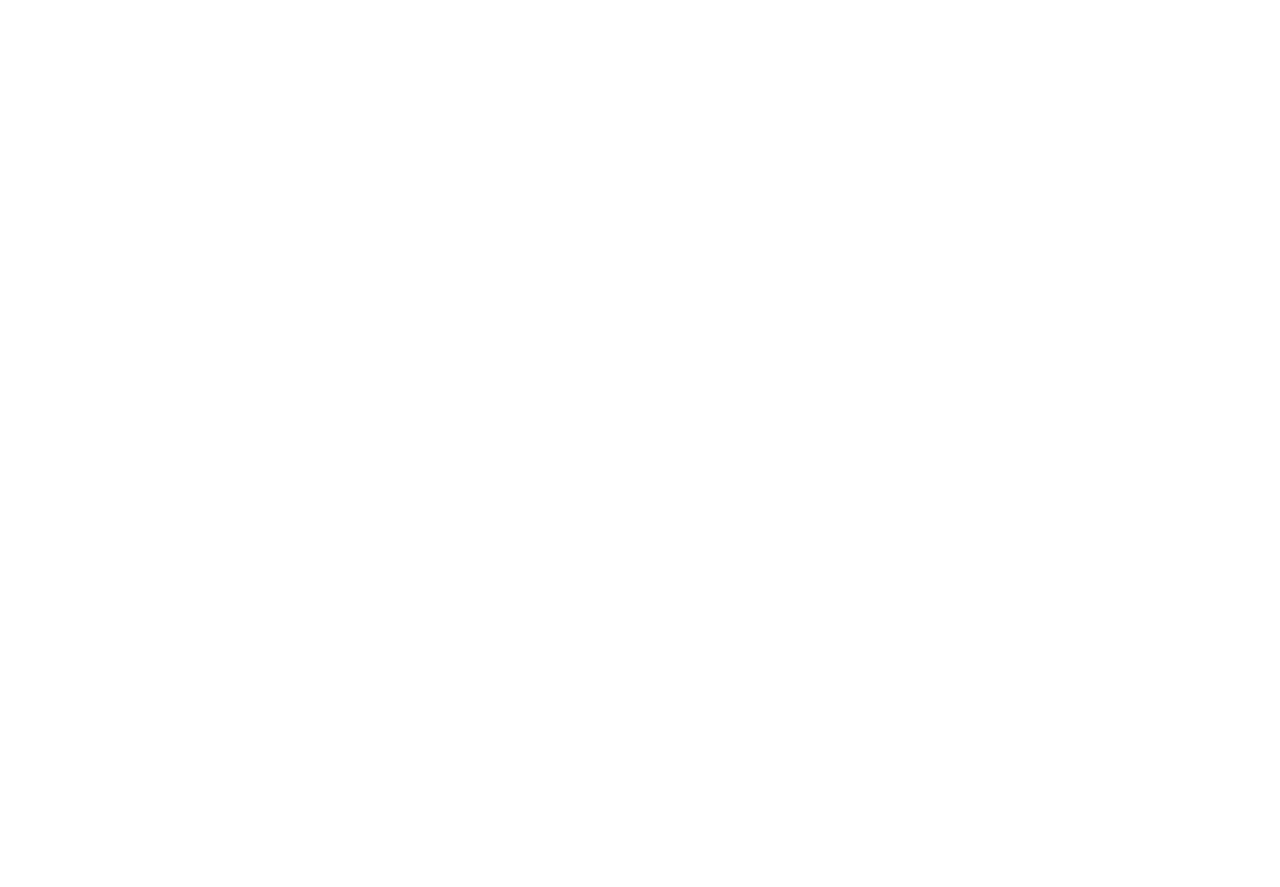
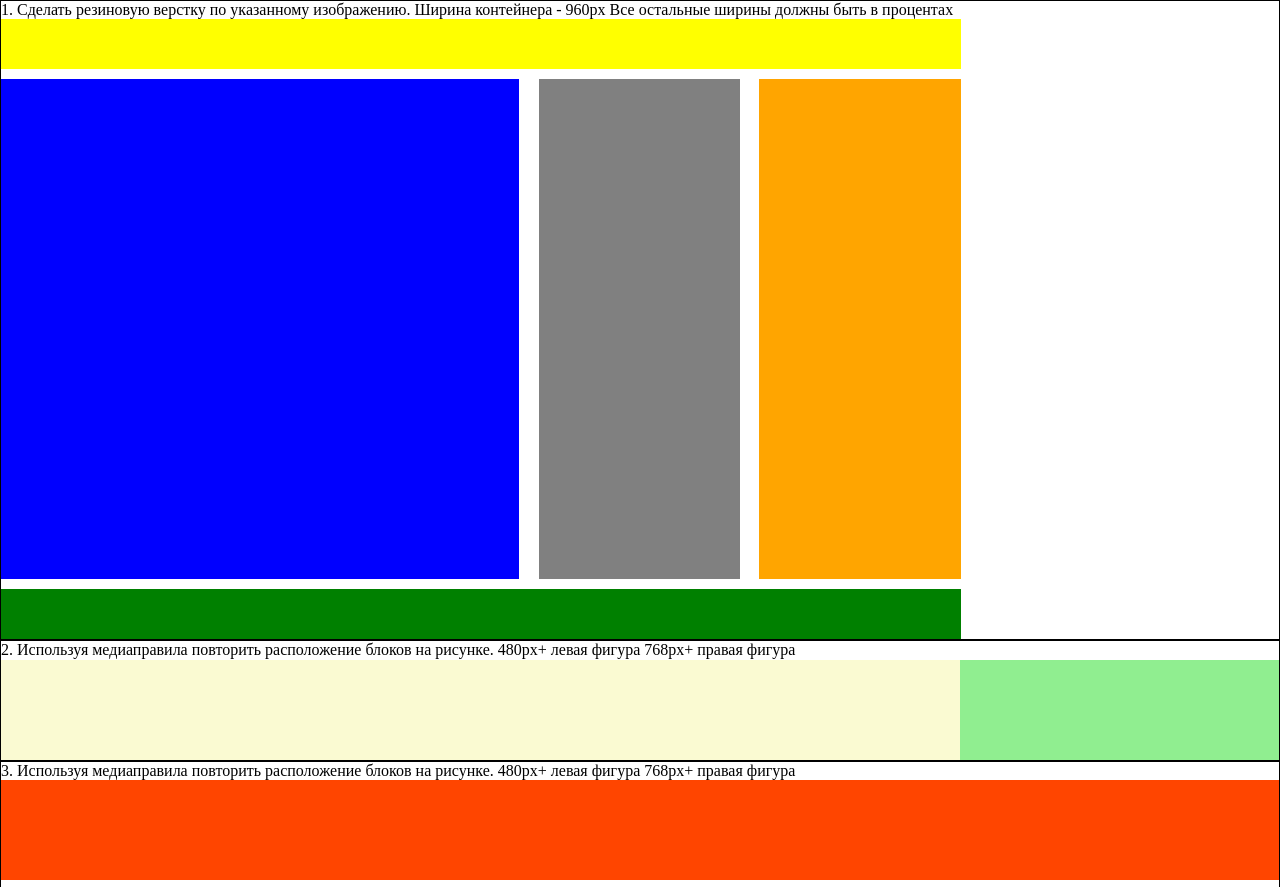
Before and after one commit to rkukin/goit-fe-course, a plain HTML site: page html-css/module-08/homework-additional/index.html in a window 1280 px wide. Shown: the top 887 px of the page. Before the commit the page ends 800 px from the top, so only its background shows below. Drawn offline with Linux system fonts and the light colour scheme.

Commit message:
module 8, additional tasks in progress

```diff
--- a/html-css/module-08/homework-additional/css/style.css
+++ b/html-css/module-08/homework-additional/css/style.css
@@ -0,0 +1,150 @@
+*, *::before, *::after {
+  box-sizing: inherit;
+  margin: 0;
+  padding: 0;
+}
+
+a {
+  display: block;
+  text-decoration: none;
+}
+
+ul {
+  list-style: none;
+}
+
+.task {
+  margin: 100 auto;
+  border: 1px solid black;
+}
+
+.task-solution {
+  max-width: 960px;
+}
+
+/* Task 1 */
+
+.header {
+  width: 100%;
+  background-color: yellow;
+  height: 50px;
+  margin-bottom: 10px;
+}
+
+.col-wrapper {
+  display: flex;
+  margin-bottom: 10px;
+}
+
+.column {
+  height: 500px;
+}
+
+.column:not(:last-of-type) {
+  margin-right: 2%;
+}
+
+.first {
+  background-color: blue;
+  flex-basis: 54%;
+}
+
+.second {
+  background-color: grey;
+  width: 21%;
+}
+
+.third {
+  background-color: orange;
+  width: 21%;
+}
+
+.footer {
+  background-color: green;
+  width: 100%;
+  height: 50px;
+}
+
+/* Task 2 */
+
+.task2-first-column {
+  background-color: lightgoldenrodyellow;
+  min-height: 100px;
+}
+
+.task2-second-column {
+  background-color: lightgreen;
+  min-height: 100px
+}
+
+@media (max-width: 480px) {
+  .task-solution2 {
+    display: none;
+  }
+}
+
+@media (min-width: 768px) {
+  .task2-first-column {
+    width: 75%;
+  }
+  .task2-second-column {
+    width: 25%;
+  }
+  .wrapper2 {
+    display: flex;
+  }
+}
+
+/* Task 3 */
+
+.task3-first-column {
+  background-color: orangered;
+  min-height: 100px;
+}
+
+.task3-second-column {
+  background-color: greenyellow;
+  min-height: 100px
+}
+
+.task3-third-column {
+  background-color: lightskyblue;
+  min-height: 100px
+}
+
+@media (max-width: 480px) {
+  .task-solution3 {
+    display: none;
+  }
+}
+
+@media (min-width: 480px) {
+  .task3-first-column, .task3-second-column {
+    margin-bottom: 10px;
+  }
+}
+
+@media (min-width: 768px) {
+  .wrapper3 {
+    display: flex;
+    min-height: 500px;
+  }
+  .task3-second-column {
+    width: 33%;
+    margin-bottom: 0;
+    margin-right: 10px;
+  }
+  .task3-third-column {
+    width: 67%;
+  }
+}
+
+/*
+:before {
+  display: block;
+  content: "";
+  width: 120px;
+  height: 120px;
+  background-image: url();
+  border-radius: 50%;
+} */
--- a/html-css/module-08/homework-additional/index.html
+++ b/html-css/module-08/homework-additional/index.html
@@ -5,13 +5,74 @@
   <meta charset="UTF-8">
   <meta name="viewport" content="width=device-width, initial-scale=1.0">
   <meta http-equiv="X-UA-Compatible" content="ie=edge">
-  <title>module-05</title>
+  <title>module-08</title>
   <link rel="stylesheet" href="css/normalize.css">
   <link rel="stylesheet" href="css/style.css">
 </head>
 
 <body>
+  <main>
+    <section class="task one">
+      <p class="task-desc">
+        1. Сделать резиновую верстку по указанному изображению.
+        Ширина контейнера - 960px
+        Все остальные ширины должны быть в процентах
+      </p>
+      <article class="task-solution">
+        <header class="header"></header>
+        <div class="col-wrapper">
+          <div class="first column"></div>
+          <div class="second column"></div>
+          <div class="third column"></div>
+        </div>
+        <footer class="footer"></footer>
+      </article>
+    </section>
 
+    <section class="task two">
+      <p class="task-desc">
+        2. Используя медиаправила повторить расположение блоков на рисунке.
+        480px+ левая фигура
+        768px+ правая фигура
+      </p>
+      <article class="task-solution2">
+        <div class="wrapper2">
+          <div class="task2-first-column"></div>
+          <div class="task2-second-column"></div>
+        </div>
+      </article>
+    </section>
+
+    <section class="task three">
+      <p class="task-desc">
+        3. Используя медиаправила повторить расположение блоков на рисунке.
+        480px+ левая фигура
+        768px+ правая фигура
+      </p>
+      <article class="task-solution3">
+        <div class="task3-first-column"></div>
+        <div class="wrapper3">
+          <div class="task3-second-column"></div>
+          <div class="task3-third-column"></div>
+        </div>
+      </article>
+    </section>
+
+    <section class="task four">
+        <p class="task-desc">
+          4. Используя медиаправила повторить расположение блоков на рисунке.
+          480px+ левая фигура
+          768px+ правая фигура
+        </p>
+        <article class="task-solution3">
+          <div class="task3-first-column"></div>
+          <div class="wrapper3">
+            <div class="task3-second-column"></div>
+            <div class="task3-third-column"></div>
+          </div>
+        </article>
+      </section>
+  </main>
 </body>
 
 </html>
```
Also changed, not shown: html-css/module-08/homework-additional/img/beach.jpeg (added), html-css/module-08/homework-additional/img/palm.jpeg (added), html-css/module-08/homework-additional/img/parrot.jpeg (added), html-css/module-08/homework-additional/img/yacht.jpeg (added).
